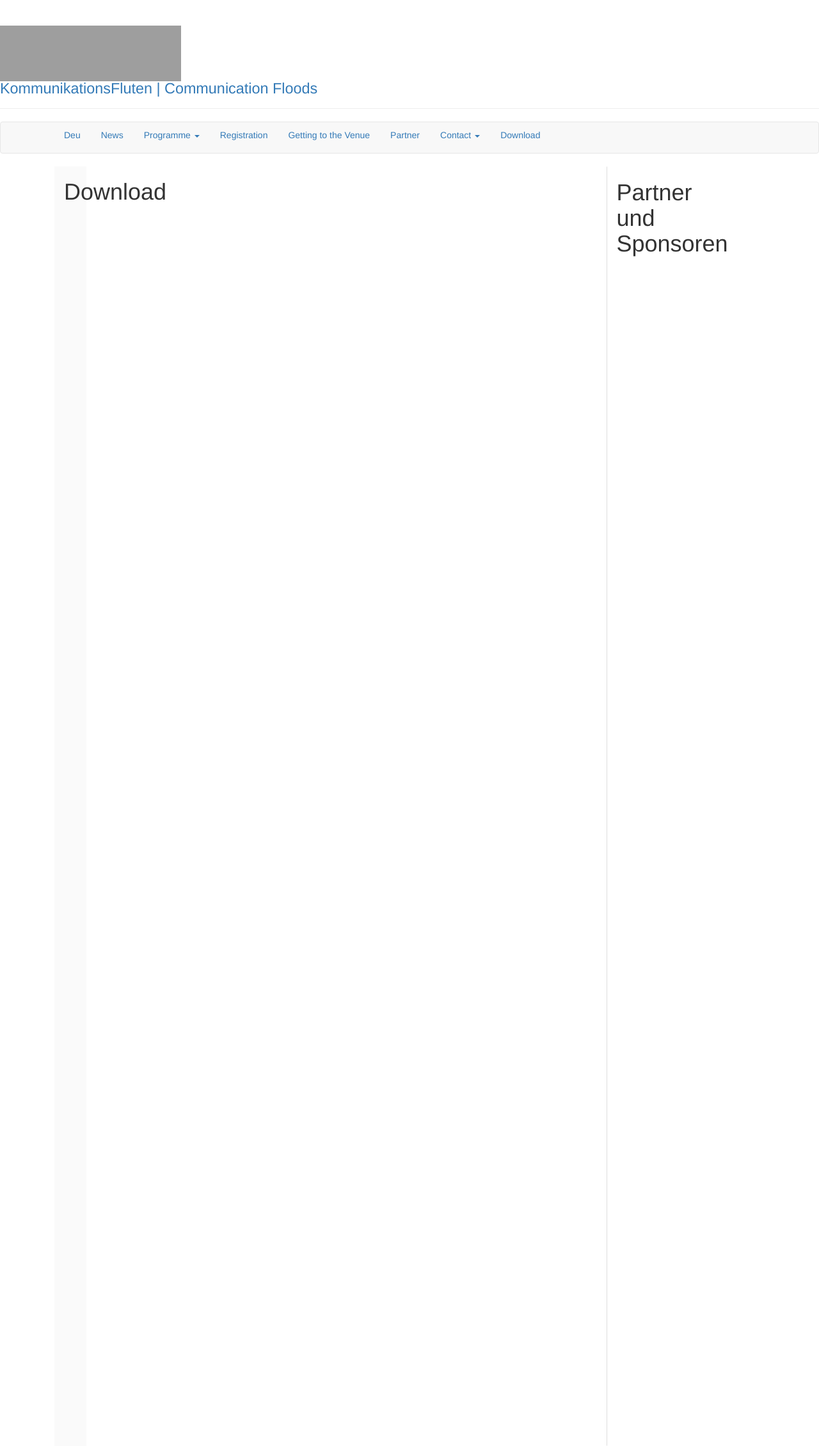
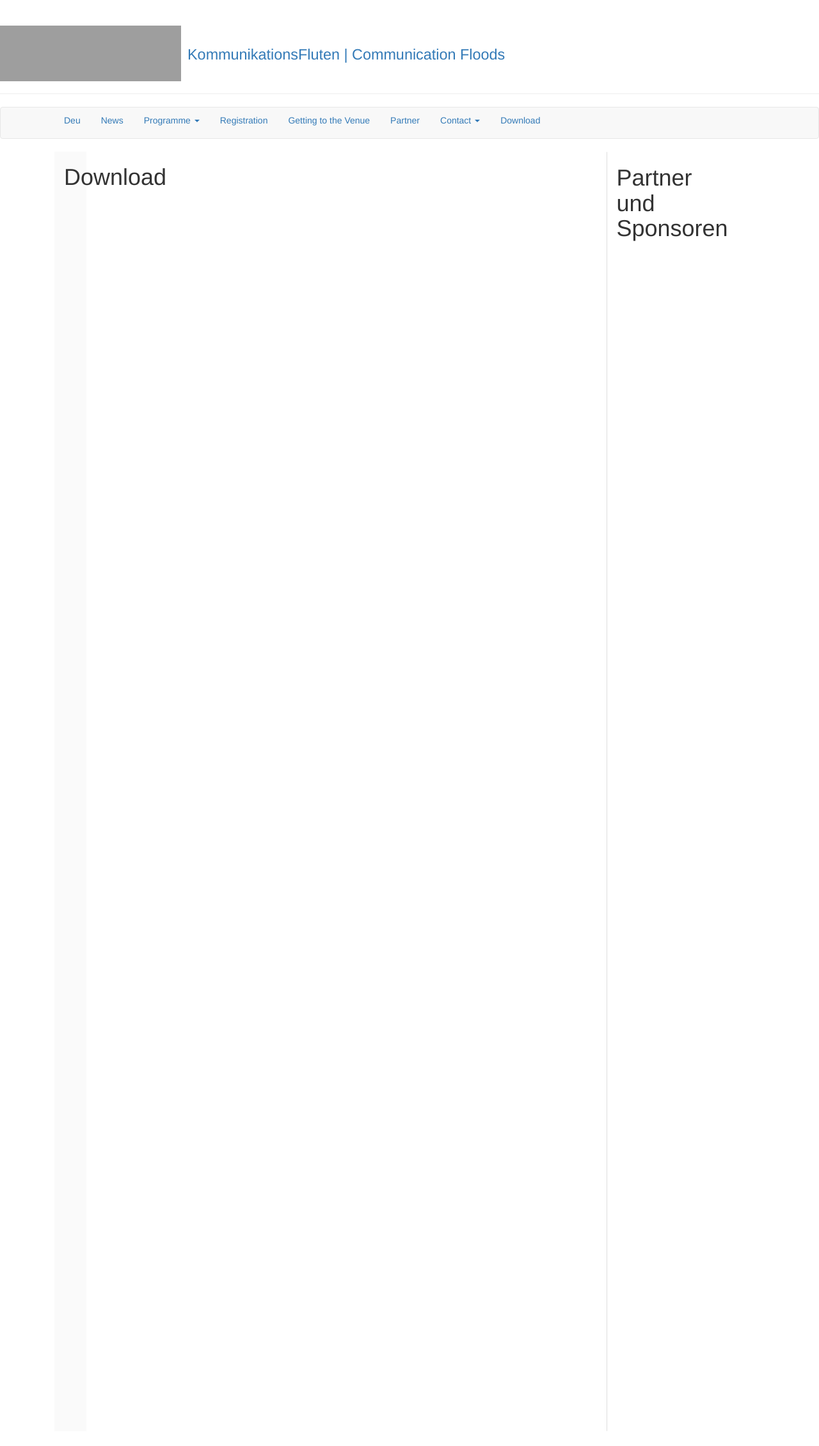
Before and after one commit to susedev/test, a Jekyll site: the page built from download.html, in a window 1280 px wide. Shown: the whole page at 64% size. Built offline with Jekyll 4.4.1, drawn with Linux system fonts in a browser that asks for light colours; nearby versions of some CDN libraries; after the commit the page ends 2237 px from its top, so only the background shows below that; grey boxes are pictures that could not be loaded.

Commit message:
Update base.html

```diff
--- a/_layouts/base.html
+++ b/_layouts/base.html
@@ -9,7 +9,7 @@
 
 <body>
       <div class="page-header">
-                <h1><a href="http://www.eijc.eu/de/" target="blank_"><img class=" size-full wp-image-2541 alignleft" src="https://raw.githubusercontent.com/EIJC/data/gh-pages/media/eijc-logo-klein.jpg" width="283" height="87" /></a>                  <small><a href="http://eijc.github.io/data/"><p class="textalign: right; ">KommunikationsFluten | Communication Floods</p></a></small>
+                <h1><a href="http://www.eijc.eu/de/" target="blank_"><img class=" size-full wp-image-2541 alignleft" src="https://raw.githubusercontent.com/EIJC/data/gh-pages/media/eijc-logo-klein.jpg" width="283" height="87" /></a> <small><a href="http://eijc.github.io/data/"><span class="textalign: right; ">KommunikationsFluten | Communication Floods</span></a></small>
                   </h1>
       </div>
 
```
